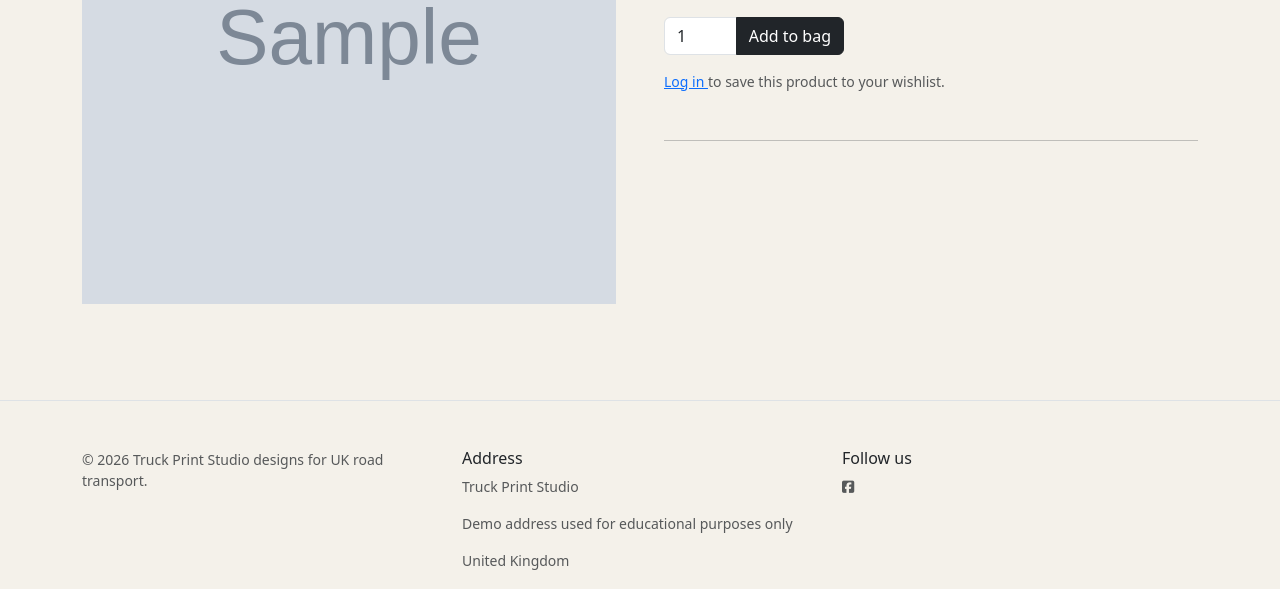
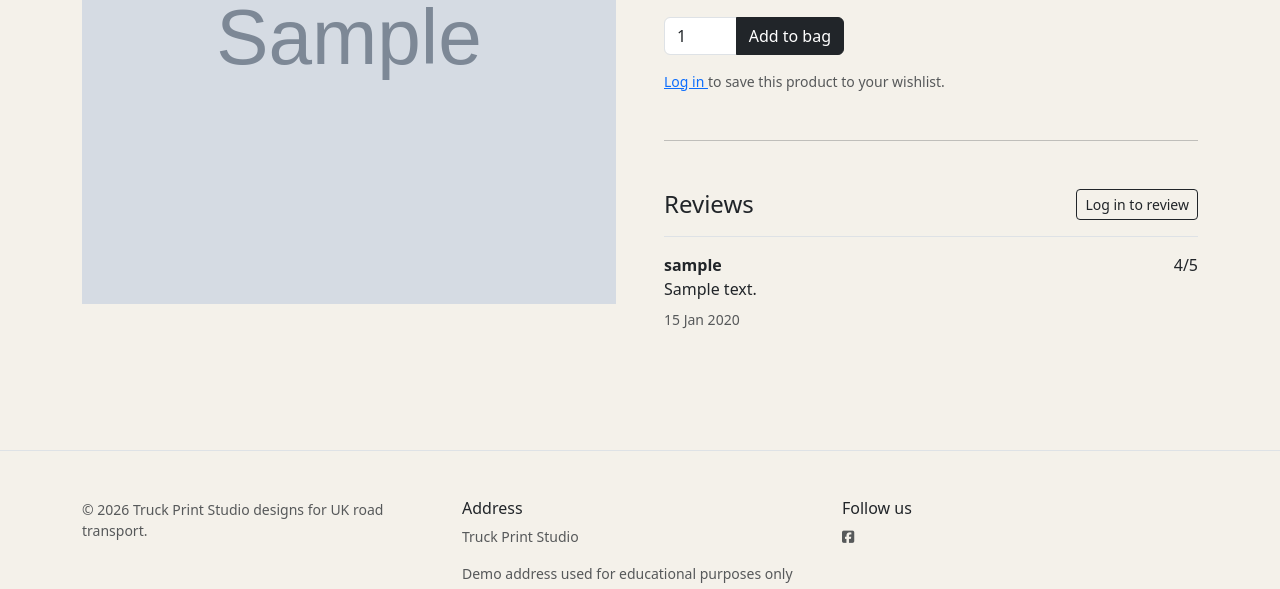
Before and after one commit to 11florin/truck_print_studio, a Django app: a page that uses templates/shop/detail.html in a window 1280 px wide. Shown: the part 350-939 px from the top of the page. Run offline with Django 5.2, Linux system fonts and the light colour scheme; tables that the repository leaves empty hold one stand-in row (values such as "Sample post"); grey boxes marked "Sample" are stand-in pictures; some libraries are stand-ins or nearby versions.

Commit message:
Add product reviews interface

```diff
--- a/templates/shop/detail.html
+++ b/templates/shop/detail.html
@@ -51,6 +51,60 @@
         </p>
       {% endif %}
       <hr class="my-5">
+      <section aria-labelledby="reviews-heading">
+        <div class="d-flex justify-content-between align-items-center mb-3">
+          <h2 id="reviews-heading" class="h4 mb-0">Reviews</h2>
+          {% if user.is_authenticated %}
+            <a
+              href="{% url 'shop:review_create' product.id %}"
+              class="btn btn-sm btn-outline-dark"
+            >
+              Write a review
+            </a>
+          {% else %}
+            <a
+              href="{% url 'accounts:login' %}?next={{ request.path }}"
+              class="btn btn-sm btn-outline-dark"
+            >
+              Log in to review
+            </a>
+          {% endif %}
+        </div>
+
+        {% for review in reviews %}
+          <article class="border-top py-3">
+            <div class="d-flex justify-content-between">
+              <strong>{{ review.user.username }}</strong>
+              <span>{{ review.rating }}/5</span>
+            </div>
+            <p class="mb-2">{{ review.comment }}</p>
+            <p class="small text-muted mb-2">
+              {{ review.created_at|date:"j M Y" }}
+            </p>
+            {% if user.is_authenticated and review.user_id == user.id %}
+              <div class="d-flex gap-2">
+                <a
+                  href="{% url 'shop:review_update' review.id %}"
+                  class="btn btn-sm btn-outline-dark"
+                >
+                  Edit
+                </a>
+                <form
+                  method="post"
+                  action="{% url 'shop:review_delete' review.id %}"
+                >
+                  {% csrf_token %}
+                  <button type="submit" class="btn btn-sm btn-outline-danger">
+                    Delete
+                  </button>
+                </form>
+              </div>
+            {% endif %}
+          </article>
+        {% empty %}
+          <p class="text-muted mb-0">No reviews yet. Be the first to review this product.</p>
+        {% endfor %}
+      </section>
     </div>
   </div>
 </div>
```
Also changed, not shown: static/css/style.css (+33 -0 lines), templates/shop/review_form.html (added, +56 -0 lines).
